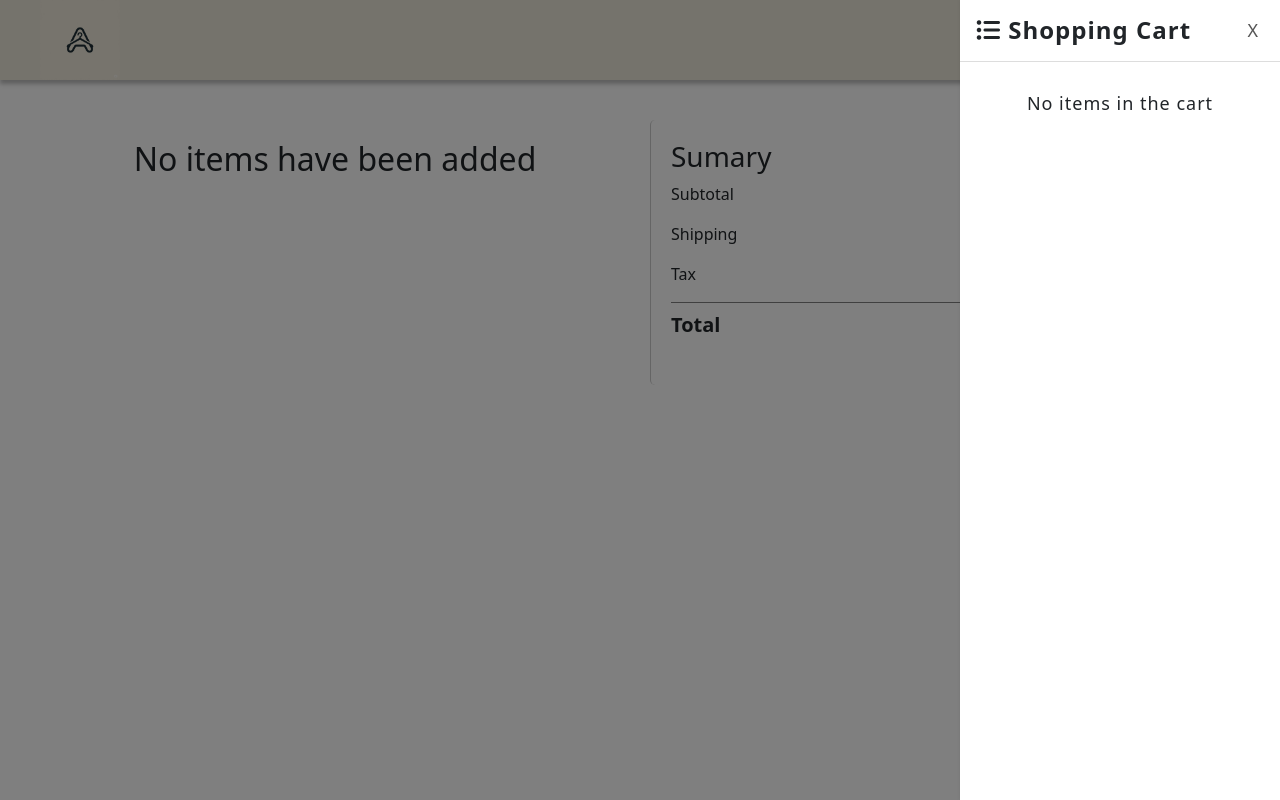
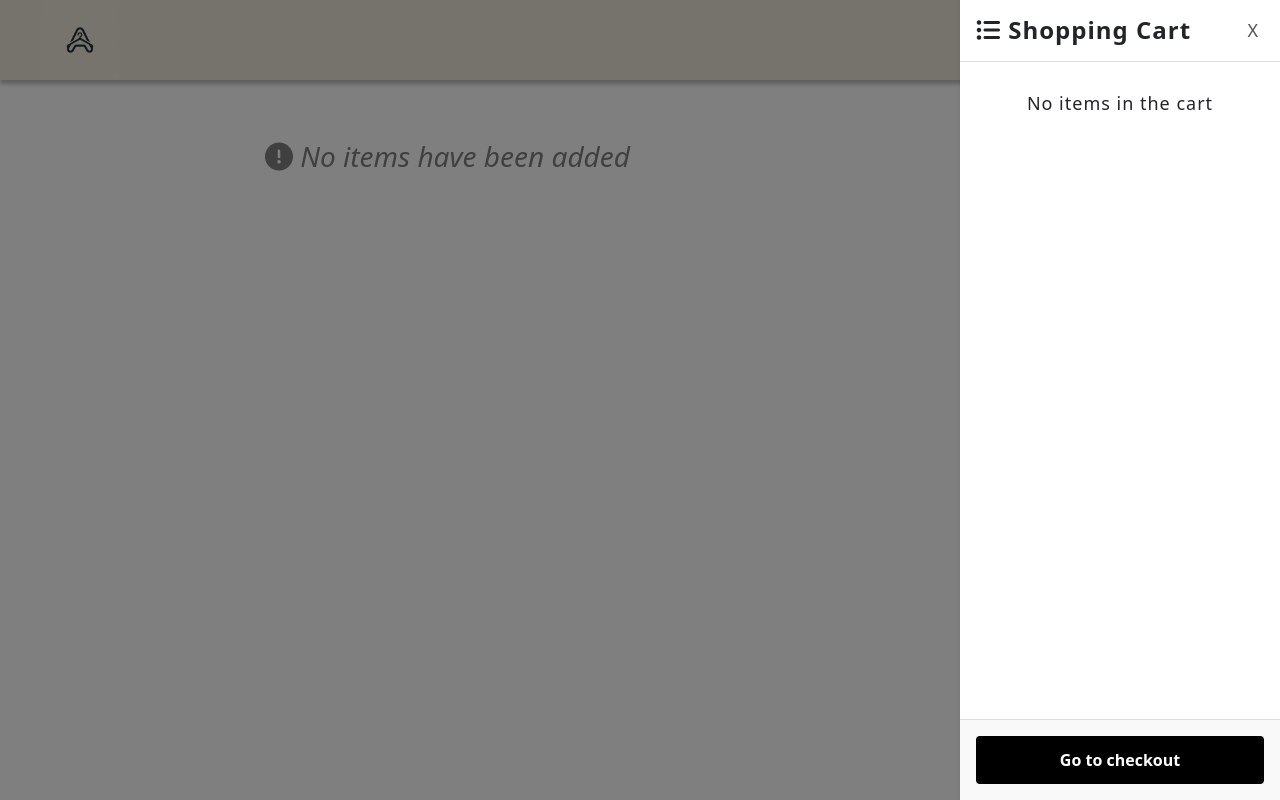
Before and after one commit to ItsJady-Taken/shopping-cart, a React (Vite) app: page /checkout in a window 1280 px wide. Both pictures are taken after a click on the link "Cart". Shown: the top 800 px of the page. Built offline with nearby package versions, Linux system fonts and the light colour scheme.

Commit message:
Fix error in sideMenuPage.jsx and add styling for footer button

```diff
--- a/src/components/CheckoutPage.jsx
+++ b/src/components/CheckoutPage.jsx
@@ -40,9 +40,17 @@ function CheckoutPage() {
         <div className="checkout-info">
           <div className="checkout-card">
             {items.length === 0 ? (
-              <h2 style={{ textAlign: "center", marginTop: "20px" }}>
-                No items have been added
-              </h2>
+              <h3
+                style={{
+                  textAlign: "right",
+                  marginTop: "20px",
+                  color: "gray",
+                  fontStyle: "italic",
+                }}
+              >
+                <i class="fa-solid fa-circle-exclamation"></i> No items have
+                been added
+              </h3>
             ) : (
               items.map((clothes) => (
                 <div key={clothes.id} className="checkout-card-items">
@@ -115,7 +123,7 @@ function CheckoutPage() {
               ))
             )}
           </div>
-
+          {items.length !== 0 && (
             <div className="sumary-container">
               <h3>Sumary</h3>
               <div className="summary-total-info" style={{ margin: "0" }}>
@@ -139,6 +147,7 @@ function CheckoutPage() {
               </div>
               <div></div>
             </div>
+          )}
         </div>
       </section>
     </>
--- a/src/components/sideMenuPage.jsx
+++ b/src/components/sideMenuPage.jsx
@@ -1,5 +1,5 @@
 import "../styles/sideMenu.css";
-
+import { Link } from "react-router-dom";
 import { useItemsContext } from "../App";
 export default function SideMenu({ toggleMenu }) {
   const { items } = useItemsContext();
@@ -49,6 +49,11 @@ export default function SideMenu({ toggleMenu }) {
           )}
         </li>
       </ul>
+      <div className="menu-footer">
+        <Link className="menu-footer-btn" to={`/checkout`}>
+          Go to checkout
+        </Link>
+      </div>
     </div>
   );
 }
--- a/src/styles/checkoutPage.css
+++ b/src/styles/checkoutPage.css
@@ -19,7 +19,7 @@
   display: flex;
   justify-content: space-between;
   align-items: center;
-  padding: 20px;
+  padding: 8px;
 }
 
 .checkout-item-card {
--- a/src/styles/sideMenu.css
+++ b/src/styles/sideMenu.css
@@ -115,3 +115,34 @@
   color: #333;
   font-size: 13px;
 }
+
+.menu-footer {
+  position: absolute;
+  bottom: 0;
+  width: 100%;
+  padding: 16px;
+  border-top: 1px solid #ddd;
+  background: #f9f9f9;
+
+  display: flex;
+  justify-content: center;
+  align-self: center;
+}
+
+.menu-footer a {
+  display: block;
+  width: 100%;
+  padding: 12px;
+  background: #000000;
+  color: rgb(255, 255, 255);
+  text-align: center;
+  text-decoration: none;
+  border-radius: 4px;
+  font-weight: bold;
+  transition: background 0.3s, transform 0.3s;
+}
+
+.menu-footer a:hover {
+  background: #ffffff;
+  color: #000000;
+}
```
Lines whose indentation alone changed are shown as unchanged.
